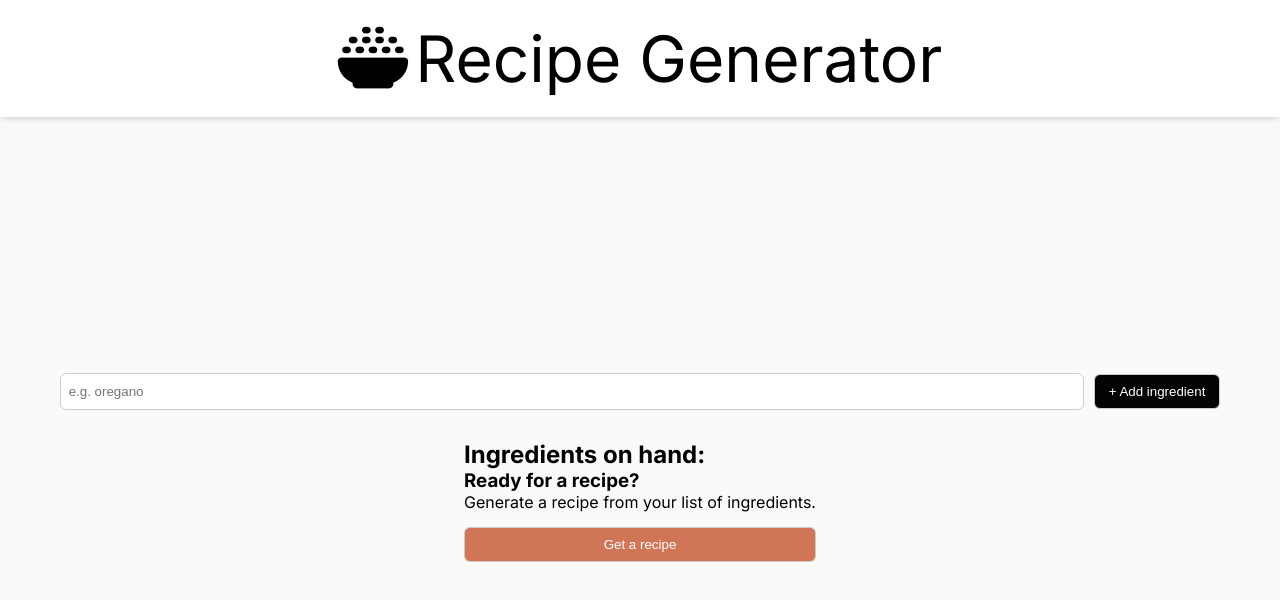
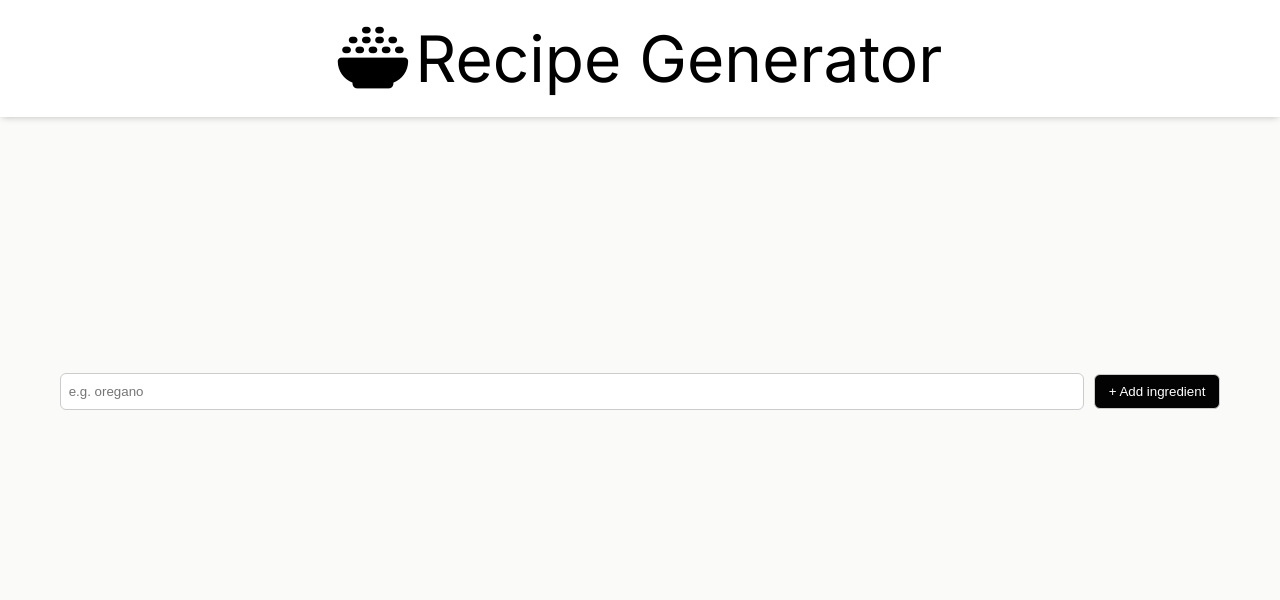
Before and after one commit to Ofarouq310/recipe-generator, a React (Vite) app: page / in a window 1280 px wide. Shown: the top 600 px of the page. Built offline with nearby package versions, Linux system fonts and the light colour scheme.

Commit message:
Add conditional rendering to components

```diff
--- a/src/components/IngredientsList.jsx
+++ b/src/components/IngredientsList.jsx
@@ -1,11 +1,18 @@
 export default function IngredientsList(props) {
-    const ingredientsListItems = props.ingredients.map(ingredient => (
-        <li key={ingredient}>{ingredient}</li>
+    const ingredientsListItems = props.ingredients.map((ingredient, index) => (
+        <li key={index}>{ingredient}</li>
     ))
     return (
-        <section>
-            <h2>Ingredients on hand:</h2>
-            <ul className="ingredients-list" aria-live="polite">{ingredientsListItems}</ul>
+        <section className="ingredients-container">
+            {
+            ingredientsListItems.length > 0 &&
+            <div>
+                <h2>Ingredients on hand:</h2>
+                <ul className="ingredients-list" aria-live="polite">{ingredientsListItems}</ul>
+            </div>
+            }
+            {
+            ingredientsListItems.length > 3 &&
             <div className="get-recipe-container">
                 <div>
                     <h3>Ready for a recipe?</h3>
@@ -13,6 +20,7 @@ export default function IngredientsList(props) {
                 </div>
                 <button>Get a recipe</button>
             </div>
+            }
         </section>
     )
 }
```
